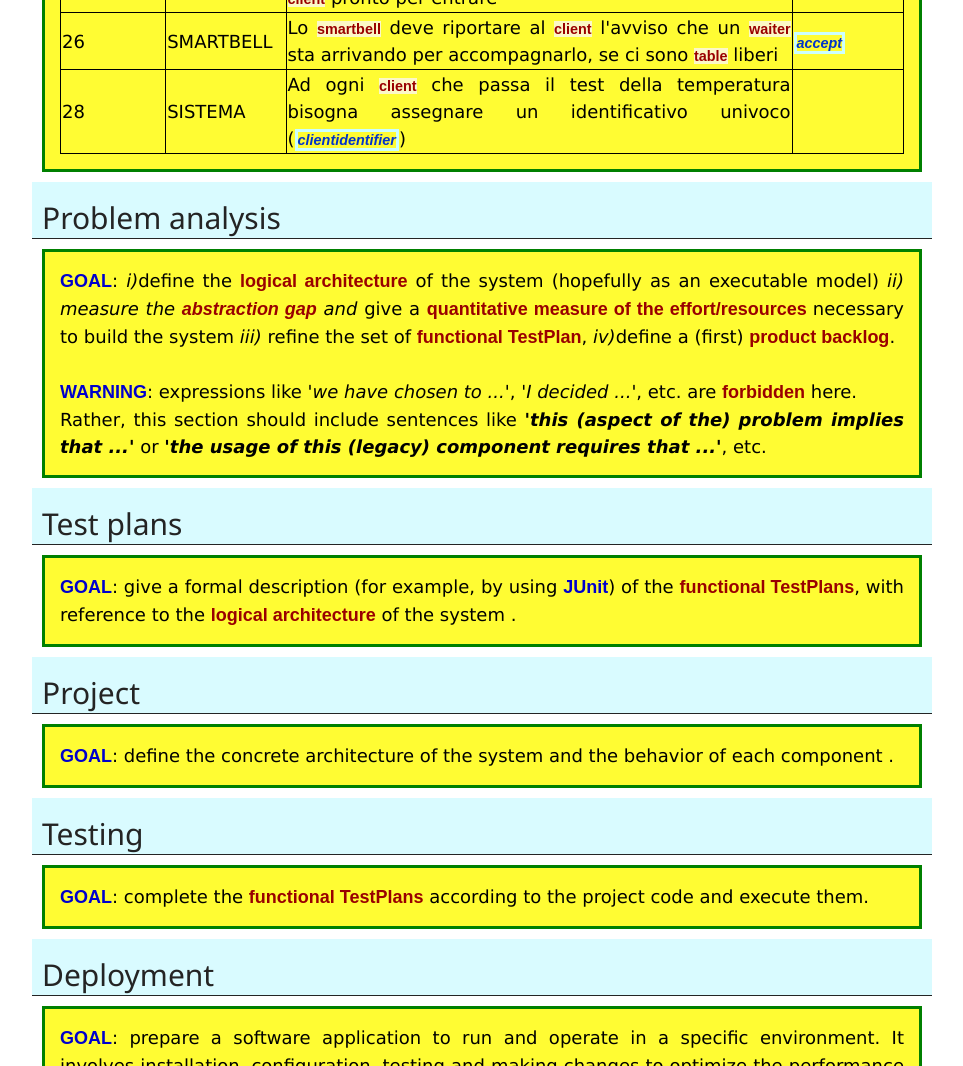
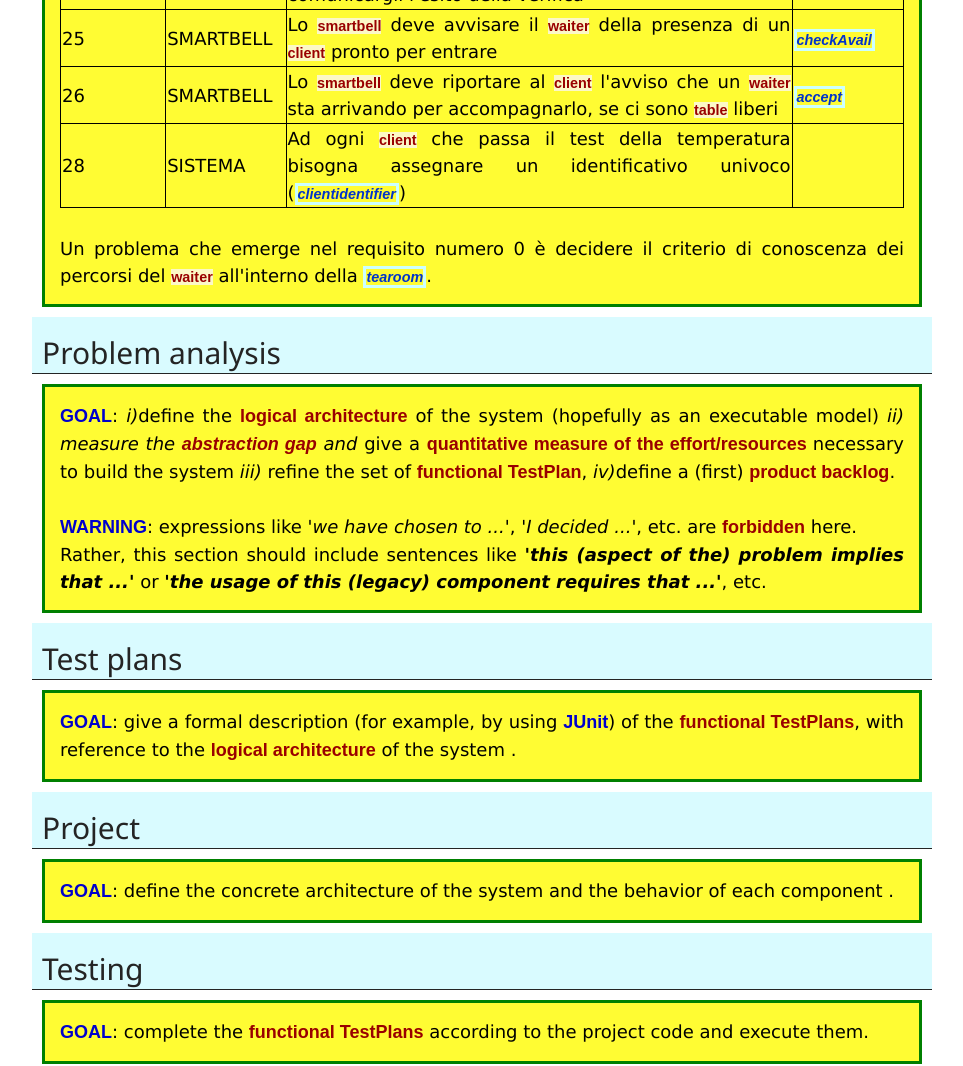
Before and after one commit to ugoleone/iss2020TemaFinale, a plain HTML site: page Relazioni/Sprint1/sprint1.html in a window 1280 px wide. Shown: the part 1987-3053 px from the top of the page, without its empty margins (158-1121 px from the left). Drawn offline with nearby package versions, Linux system fonts and the light colour scheme.

Commit message:
changed html

```diff
--- a/Relazioni/Sprint1/sprint1.html
+++ b/Relazioni/Sprint1/sprint1.html
@@ -59,6 +59,9 @@
 
             <h2>Requirement analysis</h2>
             <div class="remark">
+                Dai requisiti si evince che i requisiti trattati in questo Sprint sono i seguenti:
+            </br>
+            </br>
                 <table style="width:100%" border="1">
 
                     <tr><td><bc>NUMERO REQUISITO</bc></td><td><bc>ATTORE REQUISITO</bc></td><td><bc>DESCRIZIONE REQUISITO</bc></td><td><bc>TAG REQUISITO</bc></td></tr>
@@ -226,7 +229,8 @@
 
 
                 </table>
-
+            </br>
+                Un problema che emerge nel requisito numero 0 è decidere il criterio di conoscenza dei percorsi del <bc>waiter</bc> all'interno della <em>tearoom</em>.
             </div>
 
             <h2>Problem analysis</h2>
```
